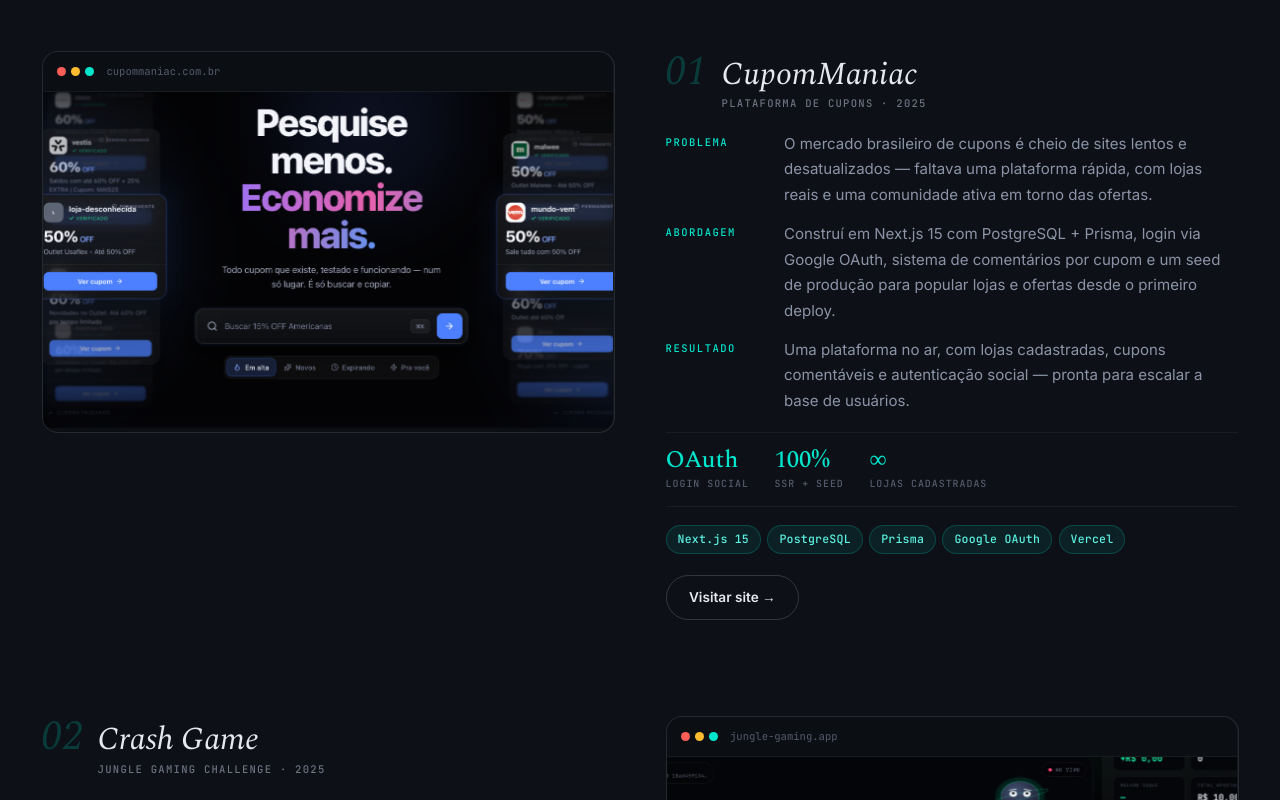
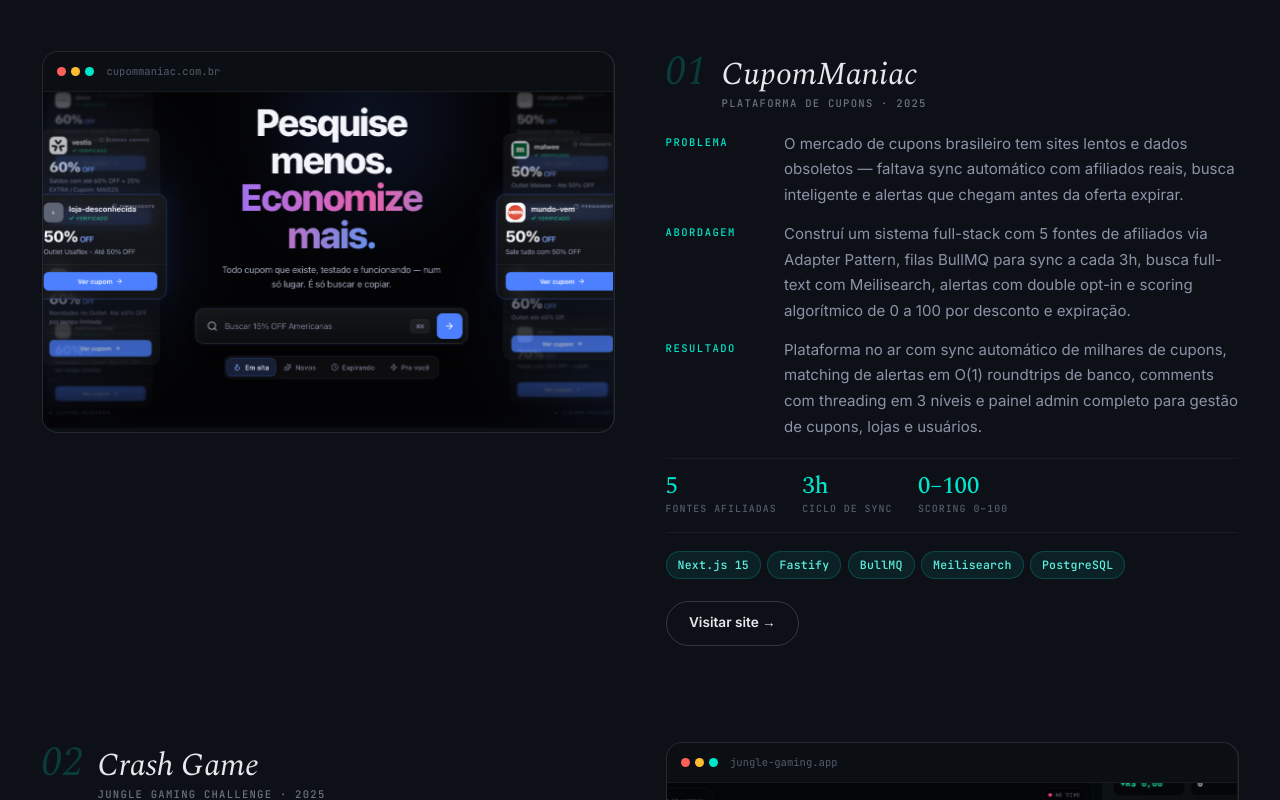
Before and after one commit to rayancmorais/portfolio-novo-, a React (Vite) app: page / in a window 1280 px wide. Shown: the part 2000-2800 px from the top of the page. Built offline with nearby package versions, Linux system fonts and the light colour scheme.

Commit message:
feat(case-studies): update CupomManiac with real architecture details

```diff
--- a/src/components/pageSections/caseStudies/CaseStudies.tsx
+++ b/src/components/pageSections/caseStudies/CaseStudies.tsx
@@ -37,9 +37,9 @@
     year: '2025',
     domain: 'cupommaniac.com.br',
     image: '/assets/cases/cupommaniac.png',
-    stack: ['Next.js 15', 'PostgreSQL', 'Prisma', 'Google OAuth', 'Vercel'],
+    stack: ['Next.js 15', 'Fastify', 'BullMQ', 'Meilisearch', 'PostgreSQL'],
     link: 'https://cupommaniac.com.br',
-    metric_values: ['OAuth', '100%', '∞'],
+    metric_values: ['5', '3h', '0–100'],
   },
   {
     no: '02',
--- a/src/translations/en/home.json
+++ b/src/translations/en/home.json
@@ -44,10 +44,10 @@
     "items": [
       {
         "kind": "Coupon platform",
-        "problem": "The Brazilian coupon market is full of slow, outdated sites — what was missing was a fast platform with real stores and an active community around deals.",
-        "approach": "Built with Next.js 15, PostgreSQL + Prisma, Google OAuth login, a per-coupon comment system and a production seed to populate stores and deals from the first deploy.",
-        "result": "A live platform with registered stores, commentable coupons and social authentication — ready to scale its user base.",
-        "metric_labels": ["social login", "SSR + seed", "registered stores"]
+        "problem": "The Brazilian coupon market is full of slow, stale-data sites — there was no platform with real affiliate sync, smart search and alerts that fire before deals expire.",
+        "approach": "Built a full-stack system with 5 affiliate sources via Adapter Pattern, BullMQ queues syncing every 3h, Meilisearch full-text search, double opt-in alerts and algorithmic scoring 0–100 by discount and expiry.",
+        "result": "A live platform with automatic sync of thousands of coupons, O(1) DB roundtrips for alert matching, 3-level threaded comments and a complete admin panel for coupons, stores and users.",
+        "metric_labels": ["affiliate sources", "sync interval", "scoring 0–100"]
       },
       {
         "kind": "Jungle Gaming Challenge",
--- a/src/translations/pt-br/home.json
+++ b/src/translations/pt-br/home.json
@@ -44,10 +44,10 @@
     "items": [
       {
         "kind": "Plataforma de cupons",
-        "problem": "O mercado brasileiro de cupons é cheio de sites lentos e desatualizados — faltava uma plataforma rápida, com lojas reais e uma comunidade ativa em torno das ofertas.",
-        "approach": "Construí em Next.js 15 com PostgreSQL + Prisma, login via Google OAuth, sistema de comentários por cupom e um seed de produção para popular lojas e ofertas desde o primeiro deploy.",
-        "result": "Uma plataforma no ar, com lojas cadastradas, cupons comentáveis e autenticação social — pronta para escalar a base de usuários.",
-        "metric_labels": ["login social", "SSR + seed", "lojas cadastradas"]
+        "problem": "O mercado de cupons brasileiro tem sites lentos e dados obsoletos — faltava sync automático com afiliados reais, busca inteligente e alertas que chegam antes da oferta expirar.",
+        "approach": "Construí um sistema full-stack com 5 fontes de afiliados via Adapter Pattern, filas BullMQ para sync a cada 3h, busca full-text com Meilisearch, alertas com double opt-in e scoring algorítmico de 0 a 100 por desconto e expiração.",
+        "result": "Plataforma no ar com sync automático de milhares de cupons, matching de alertas em O(1) roundtrips de banco, comments com threading em 3 níveis e painel admin completo para gestão de cupons, lojas e usuários.",
+        "metric_labels": ["fontes afiliadas", "ciclo de sync", "scoring 0–100"]
       },
       {
         "kind": "Jungle Gaming Challenge",
```
